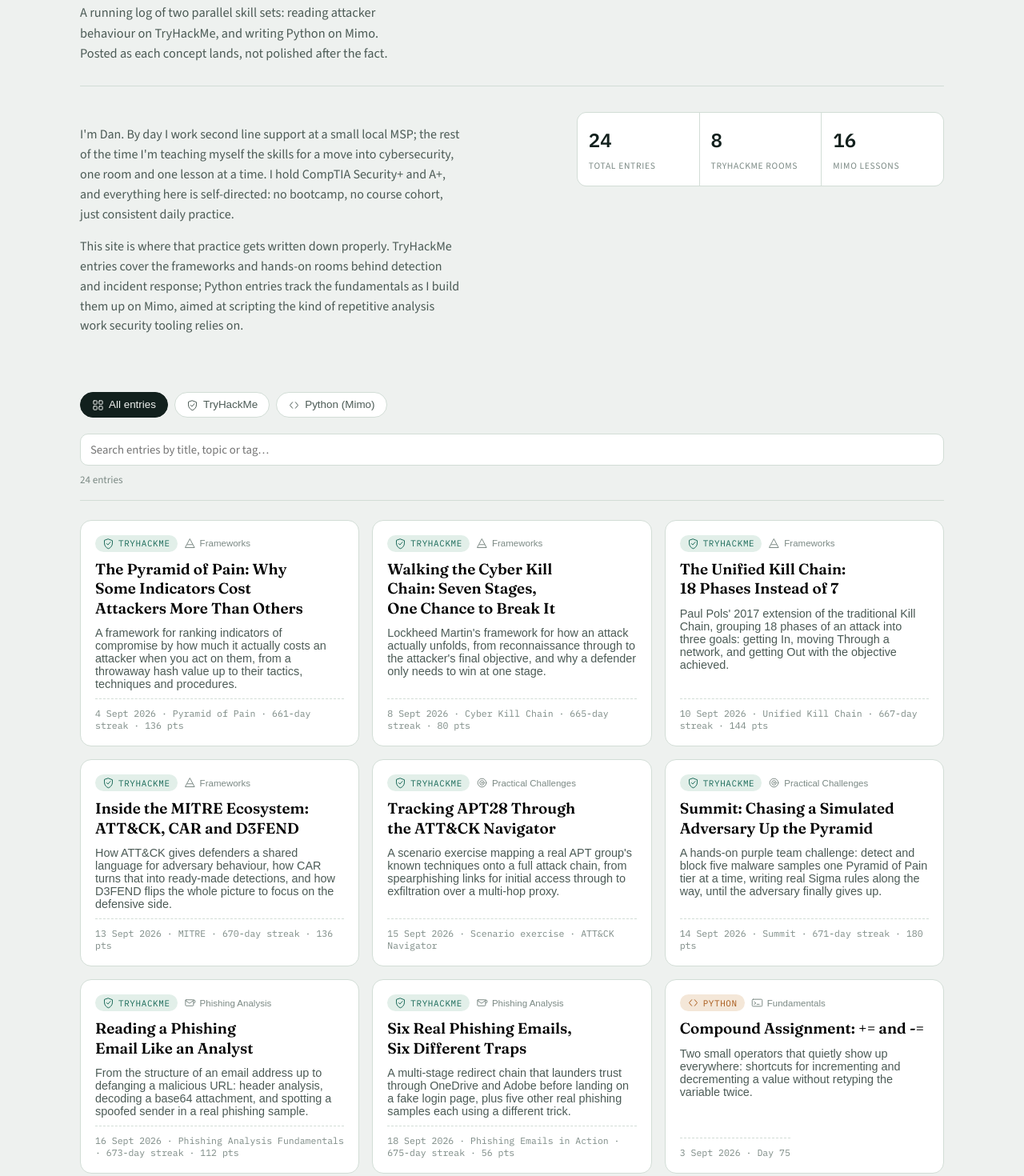
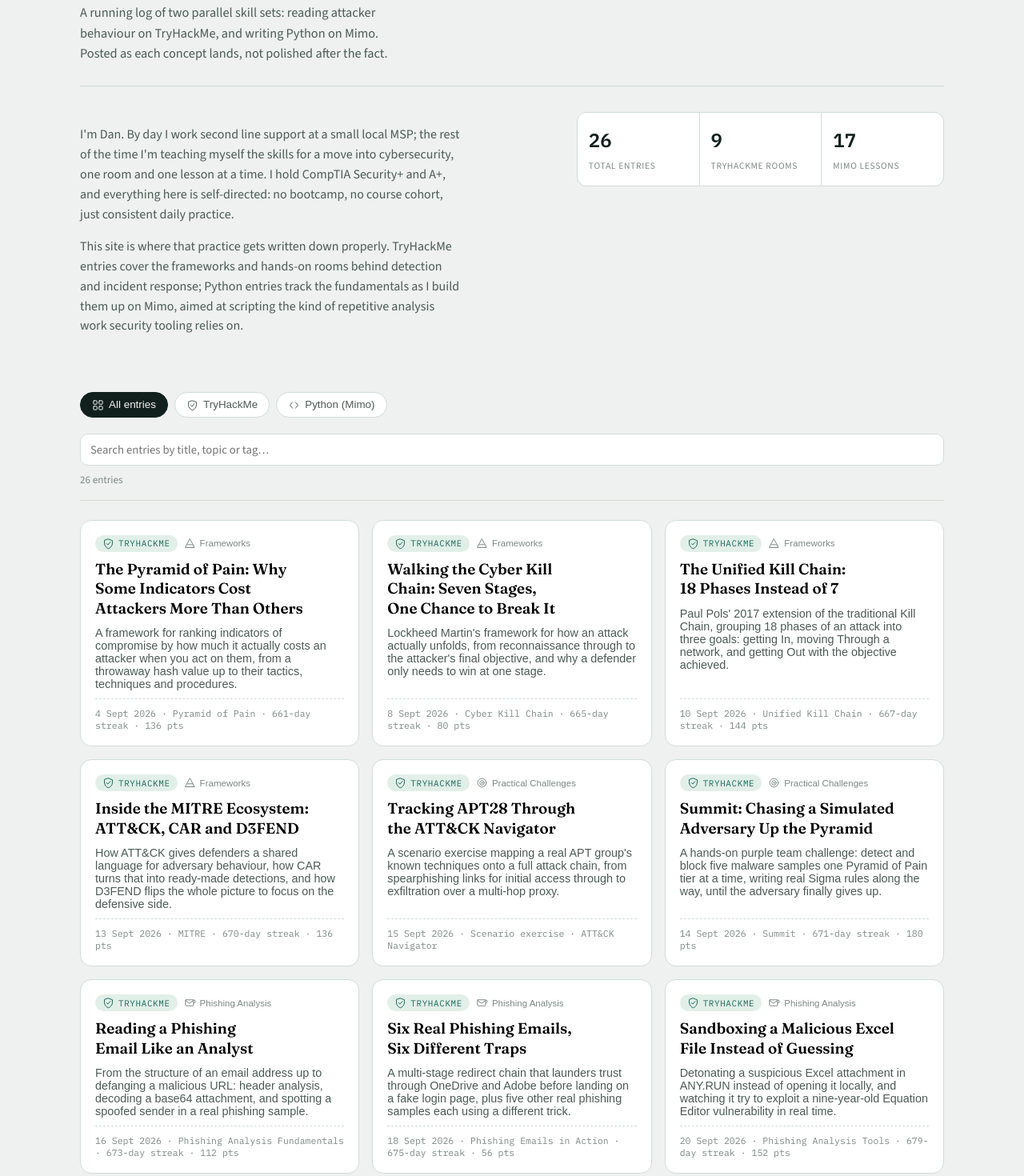
Before and after one commit to Chillax23/Chillax23.github.io, a plain HTML site: page index.html in a window 1280 px wide. Shown: the part 119-1589 px from the top of the page at 80% size. Drawn offline with nearby package versions, Linux system fonts and the light colour scheme.

Commit message:
Add files via upload

```diff
--- a/index.html
+++ b/index.html
@@ -656,6 +656,21 @@
         {t:"p", v:"The consistent thread across all six: spoofed senders and brand impersonation are just the entry point. Real analysis means checking where a link actually redirects to, recognising a tracking pixel for what it is, and treating any unexpected attachment as a potential payload rather than a normal file."}
       ]
     },
+    {
+      id:"thm-phishtools",
+      cat:"thm", sub:"Phishing Analysis",
+      title:"Sandboxing a Malicious Excel File Instead of Guessing",
+      date:"2026-09-20",
+      meta:"TryHackMe &middot; Phishing Analysis Tools &middot; 679-day streak &middot; 152 pts",
+      tags:["Malware Sandboxes","Phishing","MITRE ATT&CK"],
+      excerpt:"Detonating a suspicious Excel attachment in ANY.RUN instead of opening it locally, and watching it try to exploit a nine-year-old Equation Editor vulnerability in real time.",
+      body:[
+        {t:"p", v:"Third room in the Phishing Analysis module, and this one is about the tooling that turns manual guesswork into an actual investigation. Rather than just eyeballing a header, this covered the tools analysts use to pull it apart properly: Messageheader and Message Header Analyzer for parsing header data, IPinfo and Talos for reputation checks on IPs and domains, and PhishTool for pulling all of it, header, body, attachments, and VirusTotal results, into one place."},
+        {t:"p", v:"The part that stuck the most was the malware sandboxes. Tools like ANY.RUN let you detonate a suspicious attachment in an isolated environment and watch exactly what it does: what processes it spawns, what it tries to contact, what it drops onto disk, all without any of that touching a real machine."},
+        {t:"p", v:"That's exactly what the hands-on cases were built around. One case was a fake Netflix billing email with a malicious PDF, traced through ANY.RUN to a flagged IP address tied to AcroRd32.exe. The other was a rigged Excel attachment that scored a full 100 out of 100 on ANY.RUN's malicious verdict scale. Its process tree showed Excel spawning the old Equation Editor tool and exploiting CVE-2017-11882, a nine-year-old vulnerability, to run code the moment the file was opened. Mapped against MITRE ATT&CK, that behaviour lines up with T1203 for exploiting client software, plus registry and system discovery activity right after, exactly the kind of reconnaissance a payload does once it's already running."},
+        {t:"p", v:"It's one thing to be told an attachment is dangerous. It's another to actually watch it try to exploit something in a sandbox and see the technique it maps to. That gap between reading about an attack and watching one happen safely is what these tools are actually for."}
+      ]
+    },
 
     /* ===================== PYTHON / MIMO ===================== */
     {
@@ -883,6 +898,22 @@
         {t:"p", v:"That's a genuine shift in how a program behaves. Instead of code that only ever works with fixed values you wrote in advance, input() lets someone interacting with the program feed it real information at the moment it runs, and the program responds to whatever they actually gave it."},
         {t:"p", v:"The security angle here is obvious once you think about it. Any tool that asks an analyst to type in an IP address to check, a username to look up, or a value to search for in a log file relies on exactly this. It's also a good reminder that anything coming from input() should never be trusted blindly, since it's the same door user input based attacks like injection ultimately walk through."}
       ]
+    },
+    {
+      id:"py-92",
+      cat:"py", sub:"Loops",
+      title:"Continue, Break, and the Loop Else: Controlling Flow Without Extra Flags",
+      date:"2026-09-20",
+      meta:"Mimo &middot; Day 92 &middot; 92-day streak",
+      tags:["Loops","Control Flow"],
+      excerpt:"Two keywords for cutting a loop short, and the lesser-known else clause that only runs when a loop finishes without ever hitting a break.",
+      body:[
+        {t:"p", v:"Today's concept was continue, break, and the else clause on a loop, three ways of controlling exactly how a loop behaves instead of just letting it run start to finish every time."},
+        {t:"p", v:"Break stops the loop completely the moment a condition is met, no matter how many iterations were left. Continue is softer. It skips just the current iteration and moves straight on to the next one, without ending the loop early."},
+        {t:"code", v:"for ip in traffic_log:\n    if ip == \"trusted-host\":\n        continue\n    if ip == known_attacker:\n        print(\"Match found:\", ip)\n        break\nelse:\n    print(\"No match found in log\")"},
+        {t:"p", v:"The else on a loop is the one that actually took some thought. It only runs if the loop completes naturally, without a break firing at any point along the way. Thinking of it in terms of searching a list made it click: if you break as soon as you find what you're after, the else block becomes the place to handle the not found case, without needing a separate true/false flag variable to track whether anything turned up."},
+        {t:"p", v:"Small pieces of control flow like this are what separate code that technically works from code that reads clearly. Being able to say exactly when a loop should stop early, skip ahead, or handle the case where nothing matched is directly useful for anything that involves scanning through logs or lists of data looking for something specific."}
+      ]
     }
   ];
 
```
